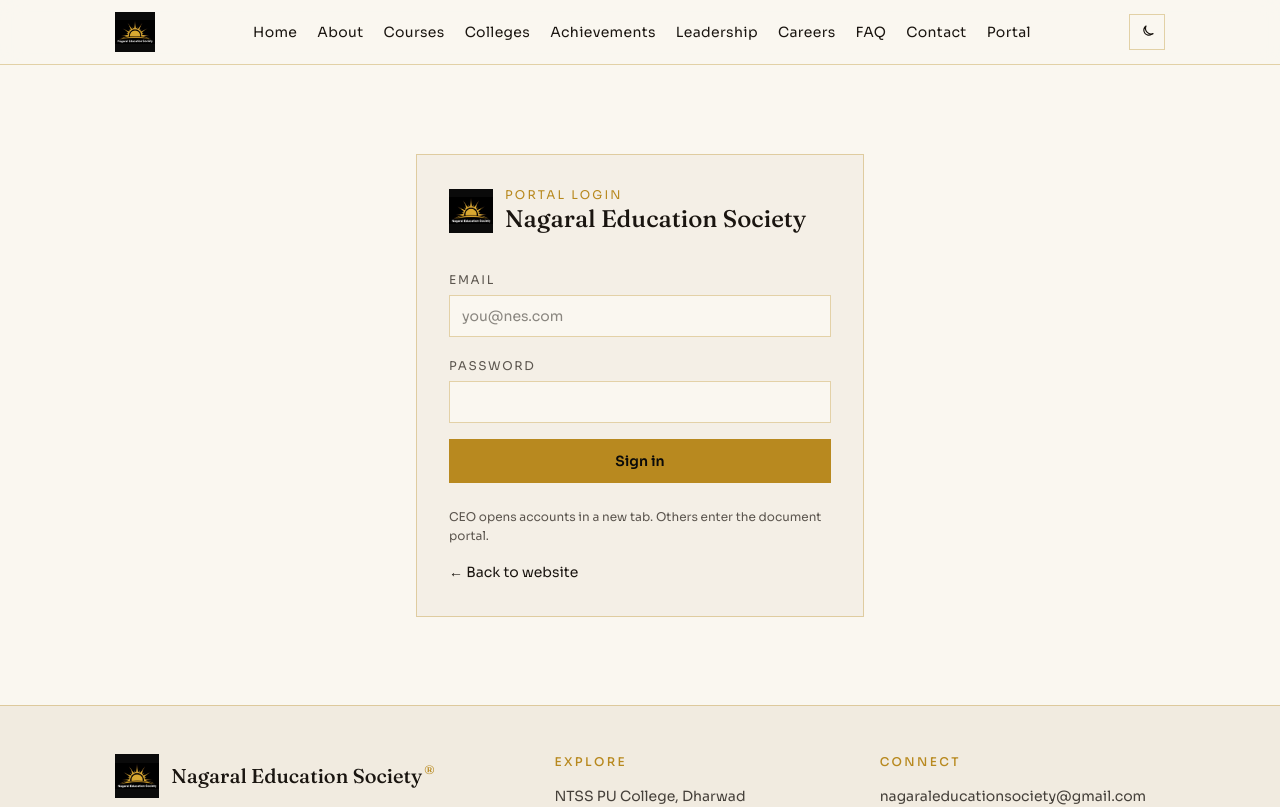
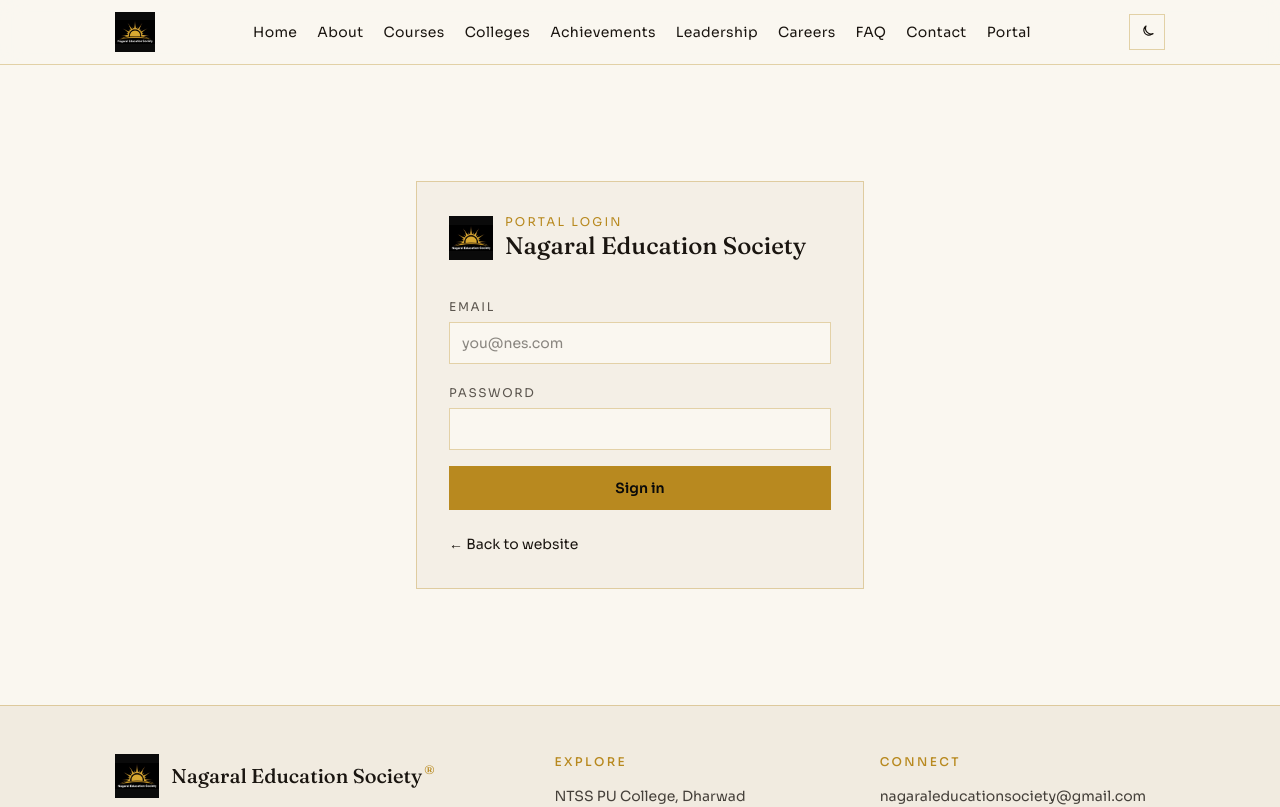
Before and after one commit to akashnagaral/nagaral-education-society, a Next.js app: page /login in a window 1280 px wide. Shown: the top 807 px of the page. Built offline with nearby package versions, Linux system fonts and the light colour scheme.

Commit message:
Remove internal portal routing details from the public login page.

```diff
--- a/src/app/login/page.tsx
+++ b/src/app/login/page.tsx
@@ -11,11 +11,13 @@
   const [error, setError] = useState("");
   const [info, setInfo] = useState("");
   const [loading, setLoading] = useState(false);
+  const [fallbackUrl, setFallbackUrl] = useState("");
 
   async function onSubmit(e: React.FormEvent) {
     e.preventDefault();
     setError("");
     setInfo("");
+    setFallbackUrl("");
     setLoading(true);
     try {
       const res = await fetch("/api/portal/login", {
@@ -38,18 +40,15 @@
       if (data.openExternal) {
         const opened = window.open(data.openExternal, "_blank", "noopener,noreferrer");
         if (!opened) {
-          setInfo(
-            "Popup blocked — use the button below to open Accounts, then continue on this site.",
-          );
+          setFallbackUrl(data.openExternal || CEO_REDIRECT_URL);
+          setInfo("Popup blocked — allow popups, or use the link below.");
           setLoading(false);
           return;
         }
-        // Stay on NES website (home), accounts stays in other tab
         window.location.assign("/");
         return;
       }
 
-      // Full page load so session cookie is always sent to /portal
       window.location.assign(data.redirect || "/portal");
     } catch {
       setError("Something went wrong. Try again.");
@@ -81,7 +80,7 @@
             <label className="text-xs uppercase tracking-[0.14em] text-muted" htmlFor="username">
               Email
             </label>
-              <input
+            <input
               id="username"
               name="username"
               type="email"
@@ -119,21 +118,18 @@
           </button>
         </form>
 
-        {info.includes("Popup blocked") ? (
+        {fallbackUrl ? (
           <a
-            href={CEO_REDIRECT_URL}
+            href={fallbackUrl}
             target="_blank"
             rel="noopener noreferrer"
             className="mt-4 flex w-full items-center justify-center border border-gold px-4 py-3 text-sm text-gold hover:bg-ink"
           >
-            Open Accounts app in new tab
+            Continue
           </a>
         ) : null}
 
-        <p className="mt-6 text-xs leading-relaxed text-muted">
-          CEO opens accounts in a new tab. Others enter the document portal.
-        </p>
-        <Link href="/" className="mt-4 inline-block text-sm text-gold hover:underline">
+        <Link href="/" className="mt-6 inline-block text-sm text-gold hover:underline">
           ← Back to website
         </Link>
       </div>
```
